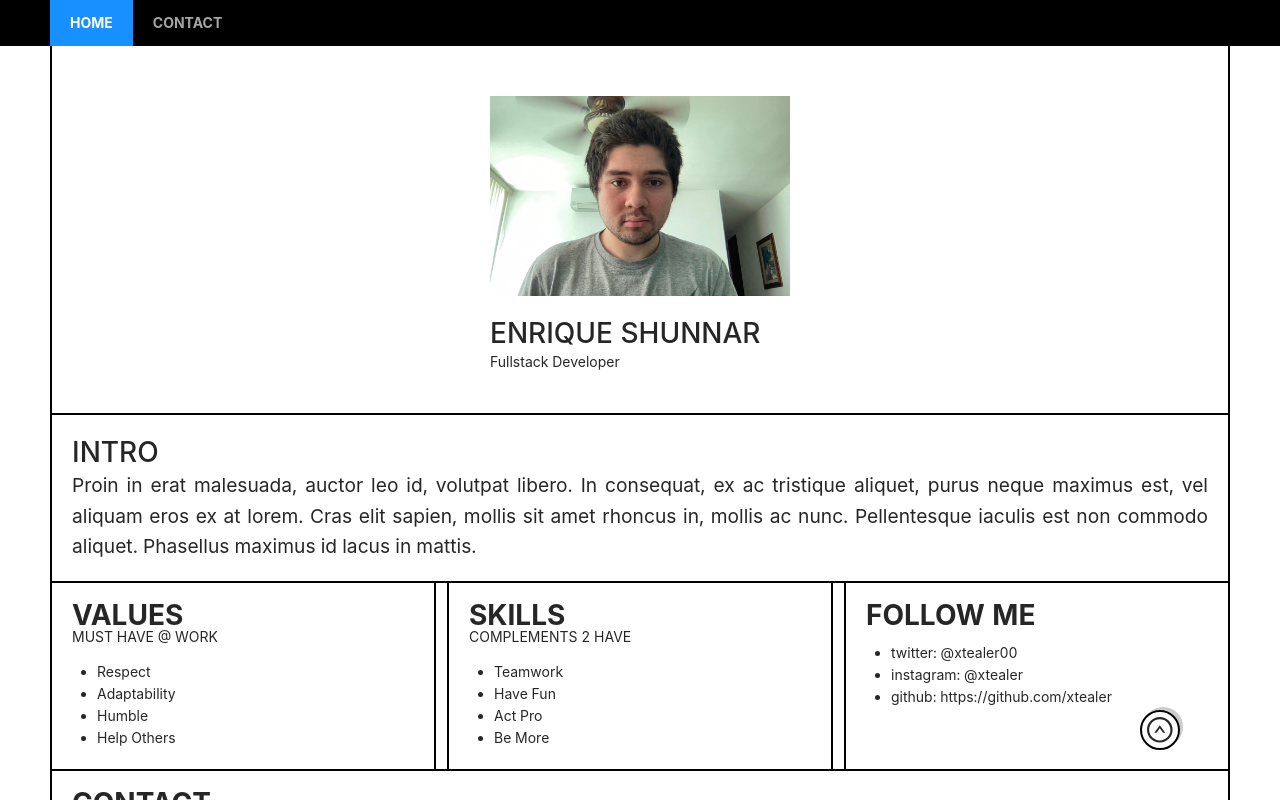
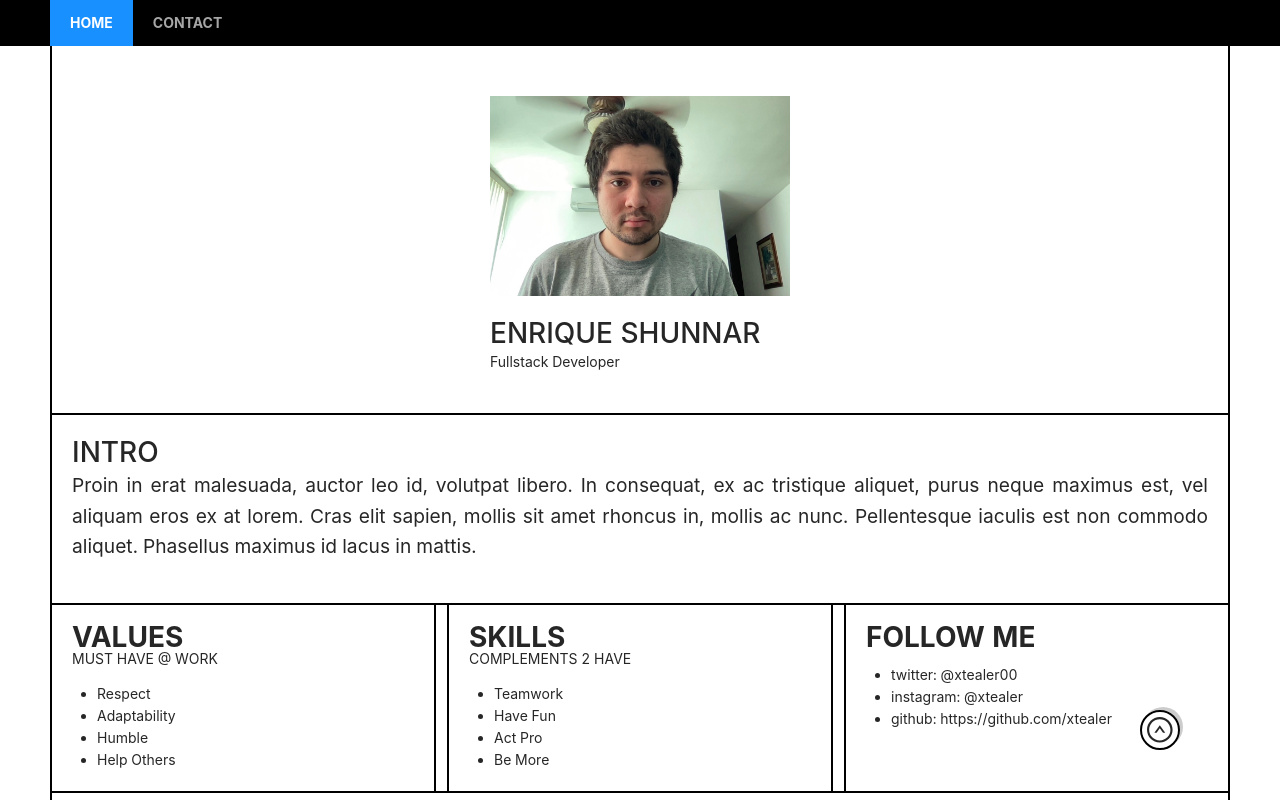
Before and after one commit to xtealer/react-cv, a React (Create React App) app: page / in a window 1280 px wide. Built offline with nearby package versions, Linux system fonts and the light colour scheme.

Commit message:
update style

```diff
--- a/src/styles/components.sass
+++ b/src/styles/components.sass
@@ -22,7 +22,6 @@
 		.profile
 			display: inline-flex
 			justify-content: center
-			width: 100%
 			padding: 15px
 
 			> div
@@ -43,6 +42,7 @@
 			margin-top: 25px
 			padding: 20px
 			text-align: justify
+			min-height: 190px
 
 			p
 				font-size: 1.2rem
```
